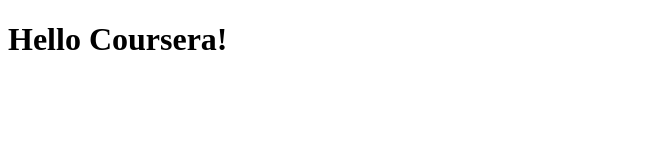
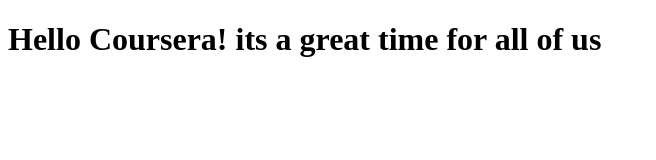
Before and after one commit to Gauthamanil7172/coursera-NCP, a plain HTML site: page week1/site/index.html in a window 1280 px wide. Shown: the whole page, without its empty margins (0-656 px from the left). Drawn offline with Linux system fonts and the light colour scheme.

Commit message:
Small addition to site content

```diff
--- a/week1/site/index.html
+++ b/week1/site/index.html
@@ -4,6 +4,6 @@
 	<title>Hello Coursera!</title>
 </head>
 <body>
-	<h1>Hello Coursera!</h1>
+	<h1>Hello Coursera! its a great time for all of us</h1>
 </body>
 </html>
```
